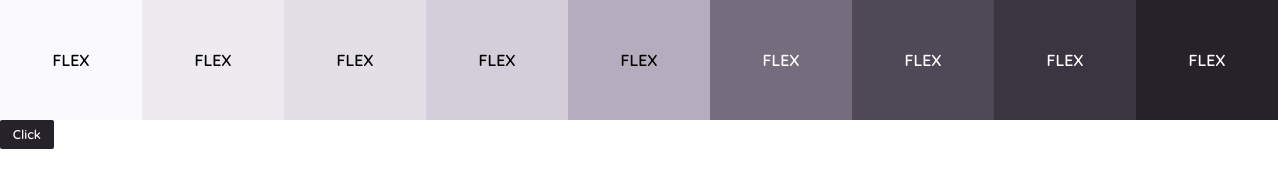
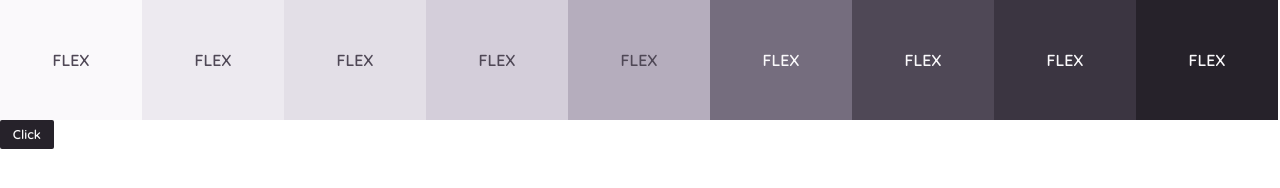
Before and after one commit to akifaykan/Employee-Project, a plain HTML site: page index.html in a window 1280 px wide. Drawn offline with Linux system fonts and the light colour scheme.

Commit message:
change color

```diff
--- a/style.scss
+++ b/style.scss
@@ -12,8 +12,8 @@
   --colorized8: hsl(var(--hue), 10%, 23%);
   --colorized9: hsl(var(--hue), 11%, 15%);
 
-  --color-white: #fff;
-  --color-black: #000;
+  --color-white: var(--colorized1);
+  --color-black: var(--colorized7);
   --body-font: 'Quicksand', sans-serif;
   --success-bg-color: #c1d5ba;
   --success-color: #3d642f;
```
Also changed, not shown: css/style.css, 1 other file.
